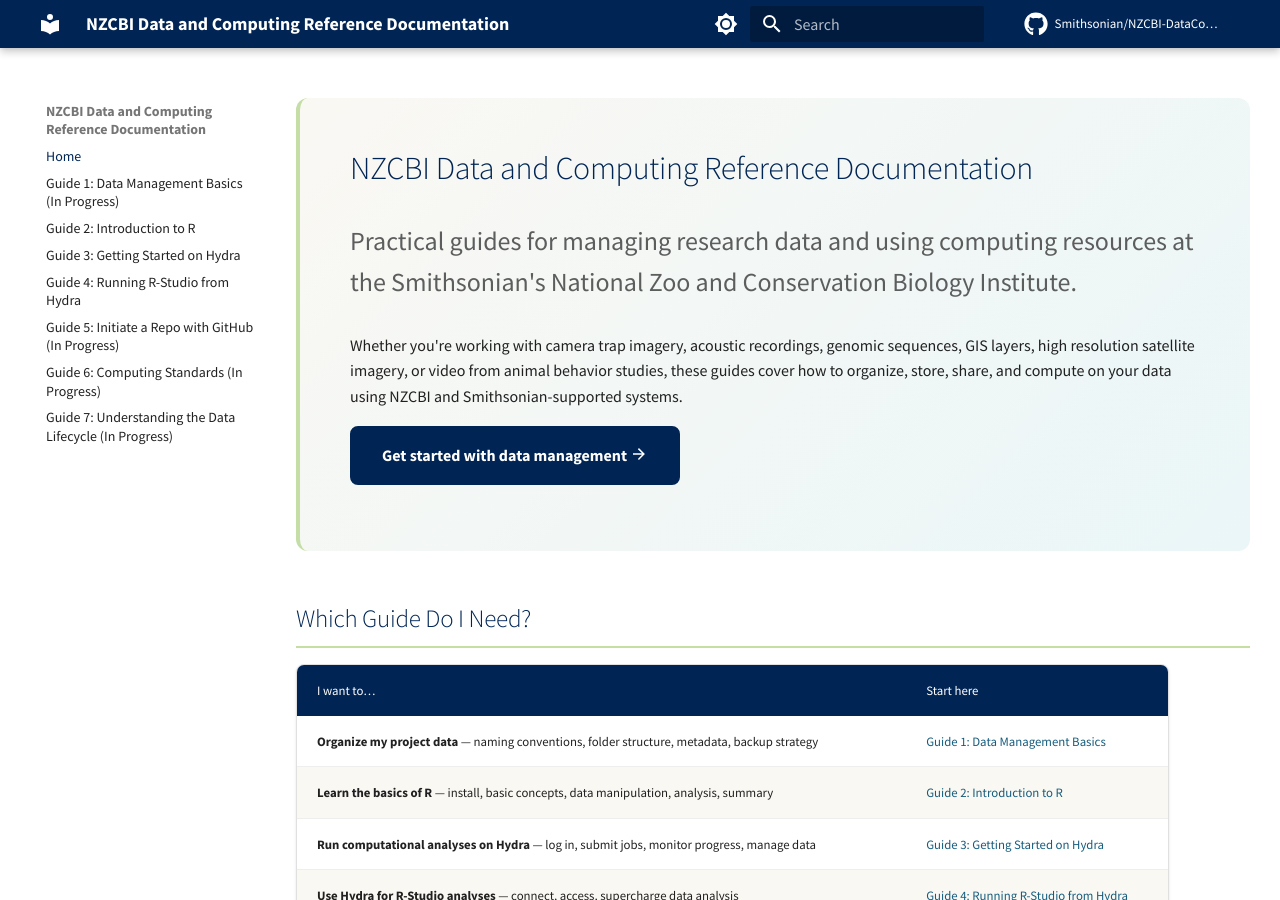
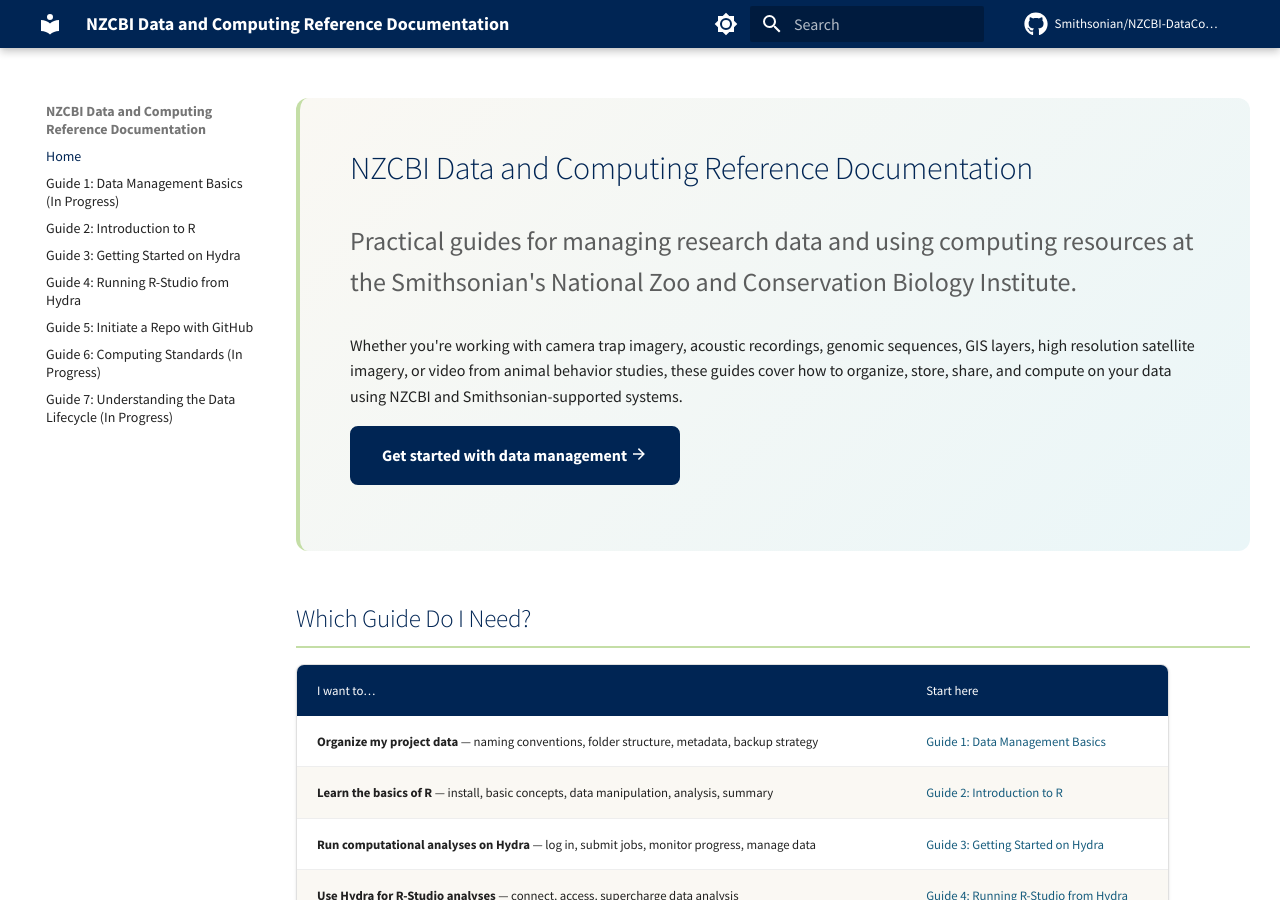
Before and after one commit to Smithsonian/NZCBI-DataComputingDocs, an MkDocs documentation site: the page built from docs/index.md, in a window 1280 px wide and 900 px high. Built offline with MkDocs 1.6.1 and Material for MkDocs 9.7.7, drawn with Linux system fonts in a browser that asks for light colours; comment, search, counter and statistics services are not loaded.

Commit message:
Update to yaml file

```diff
--- a/mkdocs.yml
+++ b/mkdocs.yml
@@ -39,7 +39,7 @@
   - "Guide 2: Introduction to R": R-Intro.md
   - "Guide 3: Getting Started on Hydra": hydra.md
   - "Guide 4: Running R-Studio from Hydra": RStudio-Hydra.md
-  - "Guide 5: Initiate a Repo with GitHub (In Progress)": github.md
+  - "Guide 5: Initiate a Repo with GitHub": github.md
   - "Guide 6: Computing Standards (In Progress)": computing-standards.md
   - "Guide 7: Understanding the Data Lifecycle (In Progress)": data-lifecycle.md
 
```
